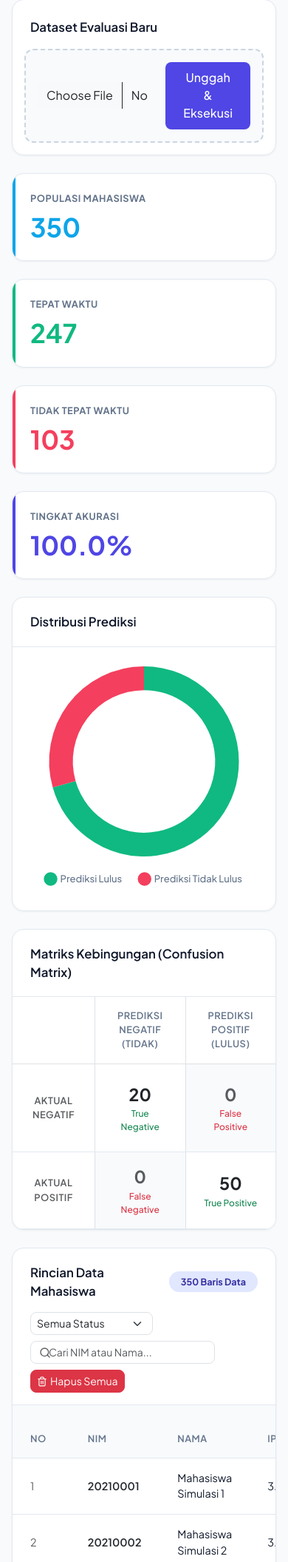
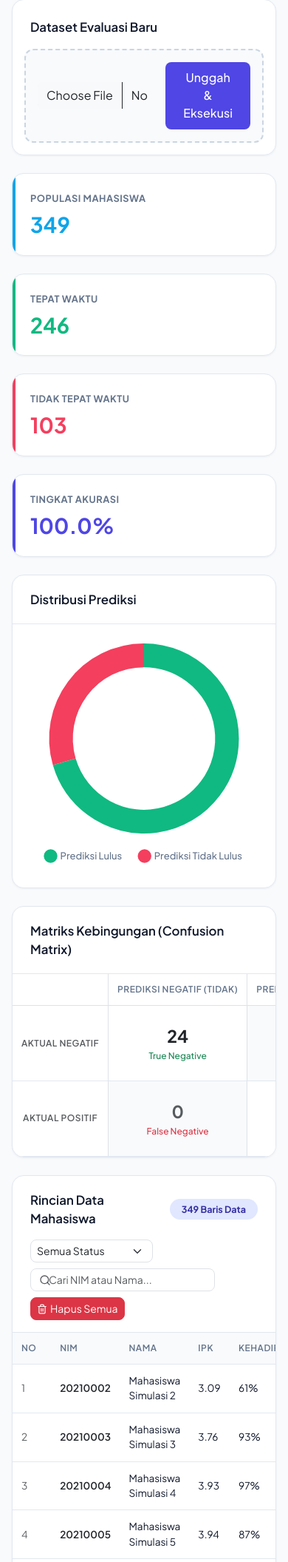
Before and after one commit to asraufmustamin/prediksi-kelulusan-ai, a Flask app: page / in a window 390 px wide. Shown: the part 179-2291 px from the top of the page at 74% size. Run offline with Flask 3, Linux system fonts and the light colour scheme; the visitor is signed in with stand-in values (Sample User, id 1).

Commit message:
Fix responsive overflow layout

```diff
--- a/templates/dashboard.html
+++ b/templates/dashboard.html
@@ -103,21 +103,22 @@
         .main-content {
             flex-grow: 1;
             margin-left: 260px;
-            padding: 2rem 2.5rem;
-            max-width: calc(100vw - 260px);
-            overflow-x: hidden;
-            transition: margin-left 0.3s cubic-bezier(0.4, 0, 0.2, 1), max-width 0.3s cubic-bezier(0.4, 0, 0.2, 1);
+            padding: 1.5rem;
+            width: calc(100vw - 260px);
+            min-width: 0;
+            overflow-x: auto;
+            transition: margin-left 0.3s cubic-bezier(0.4, 0, 0.2, 1), width 0.3s cubic-bezier(0.4, 0, 0.2, 1);
         }
 
         .main-content.expanded {
             margin-left: 0;
-            max-width: 100vw;
+            width: 100vw;
         }
 
         @media (max-width: 992px) {
             .sidebar { transform: translateX(-100%); }
             .sidebar.collapsed { transform: translateX(0); }
-            .main-content { margin-left: 0; padding: 1rem; max-width: 100vw; overflow-x: auto; }
+            .main-content { margin-left: 0; padding: 1rem; width: 100vw; }
         }
 
         /* Cards */
@@ -199,7 +200,7 @@
         }
 
         .stat-value {
-            font-size: 2.2rem;
+            font-size: 1.8rem;
             font-weight: 700;
             margin: 0;
             line-height: 1.2;
@@ -224,19 +225,20 @@
             background-color: #f8fafc;
             color: var(--text-muted);
             font-weight: 600;
-            font-size: 0.8rem;
+            font-size: 0.75rem;
             text-transform: uppercase;
             letter-spacing: 0.5px;
-            padding: 1rem 1.5rem;
+            padding: 0.75rem 0.75rem;
             border-bottom: 1px solid var(--border-light);
+            white-space: nowrap;
         }
 
         .table td {
-            padding: 1rem 1.5rem;
+            padding: 0.75rem 0.75rem;
             vertical-align: middle;
             color: var(--text-dark);
             border-bottom: 1px solid var(--border-light);
-            font-size: 0.9rem;
+            font-size: 0.85rem;
             transition: background-color 0.2s;
         }
 
```
